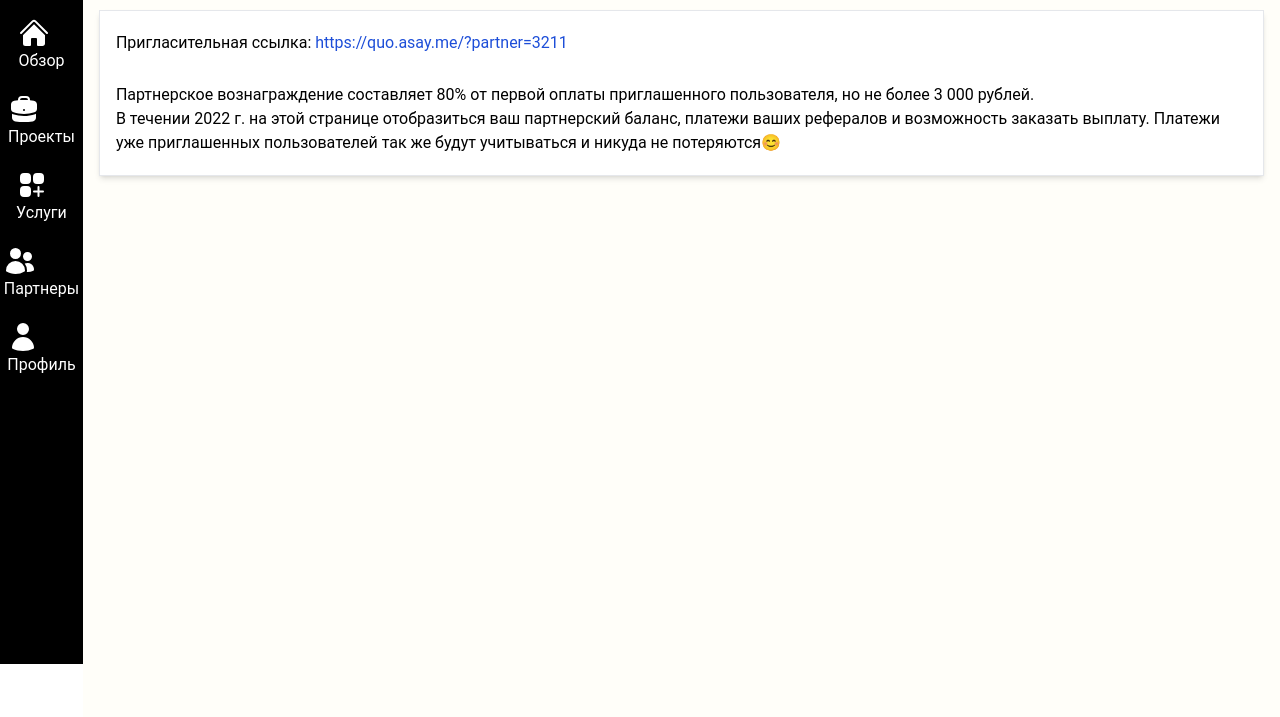
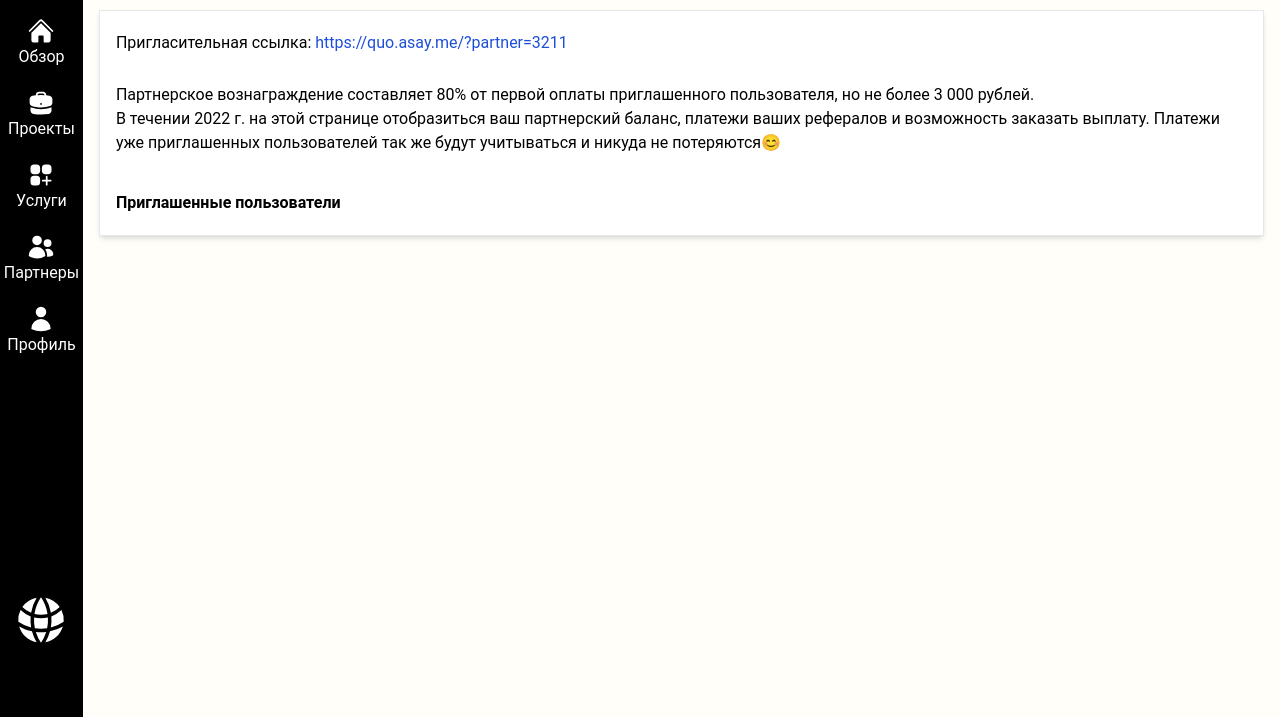
Before and after one commit to Alekssoo/form_TailwindCSS, a website: page index.html in a window 1280 px wide. Shown: the part 83-800 px from the top of the page. Drawn offline with Linux system fonts and the light colour scheme.

Commit message:
continue styling sidebar and main content

```diff
--- a/index.html
+++ b/index.html
@@ -22,46 +22,56 @@
                 </div>
                 <p>Партнерское вознаграждение составляет 80% от первой оплаты приглашенного пользователя, но не более 3 000 рублей.</p>
                 <p>В течении 2022 г. на этой странице отобразиться ваш партнерский баланс, платежи ваших рефералов и возможность заказать выплату. Платежи уже приглашенных пользователей так же будут учитываться и никуда не потеряются😊</p>
-                <div>
-
+                <div class="mt-9">
+                    <h2 class="font-semibold">Приглашенные пользователи</h2>
                 </div>
             </main>
         </div>
-        <div class="flex flex-col min-h-screen">
-            <div class="p-5 text-4xl text-purple-400 h-1/6 max-h-20 ">AL</div>
+        <div class="flex flex-col min-h-screen bg-black">
+            <div class="p-5 text-4xl text-purple-400 h-1/6 max-h-20 bg-cyan-100">AL</div>
             <ul class="bg-black text-white flex flex-col items-center h-5/6">
 
                 <li class="mt-5">
-                    <svg xmlns="http://www.w3.org/2000/svg" viewBox="0 0 24 24" fill="currentColor" class="w-8 h-8">
+                    <a href="#">
+                    <svg xmlns="http://www.w3.org/2000/svg" viewBox="0 0 24 24" fill="currentColor" class="w-7 h-7 m-auto">
                         <path d="M11.47 3.84a.75.75 0 011.06 0l8.69 8.69a.75.75 0 101.06-1.06l-8.689-8.69a2.25 2.25 0 00-3.182 0l-8.69 8.69a.75.75 0 001.061 1.06l8.69-8.69z" />
                         <path d="M12 5.432l8.159 8.159c.03.03.06.058.091.086v6.198c0 1.035-.84 1.875-1.875 1.875H15a.75.75 0 01-.75-.75v-4.5a.75.75 0 00-.75-.75h-3a.75.75 0 00-.75.75V21a.75.75 0 01-.75.75H5.625a1.875 1.875 0 01-1.875-1.875v-6.198a2.29 2.29 0 00.091-.086L12 5.43z" />
                     </svg>
-                    <span>Обзор</span><a href=""></a>
+                    <span>Обзор</span></a>
                 </li>
                 <li class="mt-5">
-                    <svg xmlns="http://www.w3.org/2000/svg" viewBox="0 0 24 24" fill="currentColor" class="w-8 h-8">
+                    <a href="">
+                    <svg xmlns="http://www.w3.org/2000/svg" viewBox="0 0 24 24" fill="currentColor" class="w-7 h-7 m-auto">
                         <path fill-rule="evenodd" d="M7.5 5.25a3 3 0 013-3h3a3 3 0 013 3v.205c.933.085 1.857.197 2.774.334 1.454.218 2.476 1.483 2.476 2.917v3.033c0 1.211-.734 2.352-1.936 2.752A24.726 24.726 0 0112 15.75c-2.73 0-5.357-.442-7.814-1.259-1.202-.4-1.936-1.541-1.936-2.752V8.706c0-1.434 1.022-2.7 2.476-2.917A48.814 48.814 0 017.5 5.455V5.25zm7.5 0v.09a49.488 49.488 0 00-6 0v-.09a1.5 1.5 0 011.5-1.5h3a1.5 1.5 0 011.5 1.5zm-3 8.25a.75.75 0 100-1.5.75.75 0 000 1.5z" clip-rule="evenodd" />
                         <path d="M3 18.4v-2.796a4.3 4.3 0 00.713.31A26.226 26.226 0 0012 17.25c2.892 0 5.68-.468 8.287-1.335.252-.084.49-.189.713-.311V18.4c0 1.452-1.047 2.728-2.523 2.923-2.12.282-4.282.427-6.477.427a49.19 49.19 0 01-6.477-.427C4.047 21.128 3 19.852 3 18.4z" />
                     </svg>
-                    <span>Проекты</span><a href=""></a>
+                    <span>Проекты</span></a>
                 </li>
                 <li class="mt-5">
-                    <svg xmlns="http://www.w3.org/2000/svg" viewBox="0 0 24 24" fill="currentColor" class="w-8 h-8">
+                    <a href="#">
+                    <svg xmlns="http://www.w3.org/2000/svg" viewBox="0 0 24 24" fill="currentColor" class="w-7 h-7 m-auto">
                         <path d="M6 3a3 3 0 00-3 3v2.25a3 3 0 003 3h2.25a3 3 0 003-3V6a3 3 0 00-3-3H6zM15.75 3a3 3 0 00-3 3v2.25a3 3 0 003 3H18a3 3 0 003-3V6a3 3 0 00-3-3h-2.25zM6 12.75a3 3 0 00-3 3V18a3 3 0 003 3h2.25a3 3 0 003-3v-2.25a3 3 0 00-3-3H6zM17.625 13.5a.75.75 0 00-1.5 0v2.625H13.5a.75.75 0 000 1.5h2.625v2.625a.75.75 0 001.5 0v-2.625h2.625a.75.75 0 000-1.5h-2.625V13.5z" />
                     </svg>
-                    <span>Услуги</span><a href=""></a>
+                    <span>Услуги</span></a>
                 </li>
                 <li class="mt-5">
-                    <svg xmlns="http://www.w3.org/2000/svg" viewBox="0 0 24 24" fill="currentColor" class="w-8 h-8">
+                    <a href="№">
+                    <svg xmlns="http://www.w3.org/2000/svg" viewBox="0 0 24 24" fill="currentColor" class="w-7 h-7 m-auto">
                         <path d="M4.5 6.375a4.125 4.125 0 118.25 0 4.125 4.125 0 01-8.25 0zM14.25 8.625a3.375 3.375 0 116.75 0 3.375 3.375 0 01-6.75 0zM1.5 19.125a7.125 7.125 0 0114.25 0v.003l-.001.119a.75.75 0 01-.363.63 13.067 13.067 0 01-6.761 1.873c-2.472 0-4.786-.684-6.76-1.873a.75.75 0 01-.364-.63l-.001-.122zM17.25 19.128l-.001.144a2.25 2.25 0 01-.233.96 10.088 10.088 0 005.06-1.01.75.75 0 00.42-.643 4.875 4.875 0 00-6.957-4.611 8.586 8.586 0 011.71 5.157v.003z" />
                     </svg>
-                    <span>Партнеры</span><a href="№"></a>
+                    <span>Партнеры</span></a>
                 </li>
                 <li class="mt-5">
-                    <svg xmlns="http://www.w3.org/2000/svg" viewBox="0 0 24 24" fill="currentColor" class="w-8 h-8">
+                    <a href="#">
+                    <svg xmlns="http://www.w3.org/2000/svg" viewBox="0 0 24 24" fill="currentColor" class="w-7 h-7 m-auto">
                         <path fill-rule="evenodd" d="M7.5 6a4.5 4.5 0 119 0 4.5 4.5 0 01-9 0zM3.751 20.105a8.25 8.25 0 0116.498 0 .75.75 0 01-.437.695A18.683 18.683 0 0112 22.5c-2.786 0-5.433-.608-7.812-1.7a.75.75 0 01-.437-.695z" clip-rule="evenodd" />
                     </svg>
-                    <span>Профиль</span><a href=""></a>
+                    <span>Профиль</span></a>
+                </li>
+                <li class="mt-auto mb-4">
+                    <svg xmlns="http://www.w3.org/2000/svg" viewBox="0 0 24 24" fill="currentColor" class="w-14 h-14">
+                        <path d="M21.721 12.752a9.711 9.711 0 00-.945-5.003 12.754 12.754 0 01-4.339 2.708 18.991 18.991 0 01-.214 4.772 17.165 17.165 0 005.498-2.477zM14.634 15.55a17.324 17.324 0 00.332-4.647c-.952.227-1.945.347-2.966.347-1.021 0-2.014-.12-2.966-.347a17.515 17.515 0 00.332 4.647 17.385 17.385 0 005.268 0zM9.772 17.119a18.963 18.963 0 004.456 0A17.182 17.182 0 0112 21.724a17.18 17.18 0 01-2.228-4.605zM7.777 15.23a18.87 18.87 0 01-.214-4.774 12.753 12.753 0 01-4.34-2.708 9.711 9.711 0 00-.944 5.004 17.165 17.165 0 005.498 2.477zM21.356 14.752a9.765 9.765 0 01-7.478 6.817 18.64 18.64 0 001.988-4.718 18.627 18.627 0 005.49-2.098zM2.644 14.752c1.682.971 3.53 1.688 5.49 2.099a18.64 18.64 0 001.988 4.718 9.765 9.765 0 01-7.478-6.816zM13.878 2.43a9.755 9.755 0 016.116 3.986 11.267 11.267 0 01-3.746 2.504 18.63 18.63 0 00-2.37-6.49zM12 2.276a17.152 17.152 0 012.805 7.121c-.897.23-1.837.353-2.805.353-.968 0-1.908-.122-2.805-.353A17.151 17.151 0 0112 2.276zM10.122 2.43a18.629 18.629 0 00-2.37 6.49 11.266 11.266 0 01-3.746-2.504 9.754 9.754 0 016.116-3.985z" />
+                    </svg>
                 </li>
             </ul>
             <div></div>
```
Also changed, not shown: styles/styles.css.
